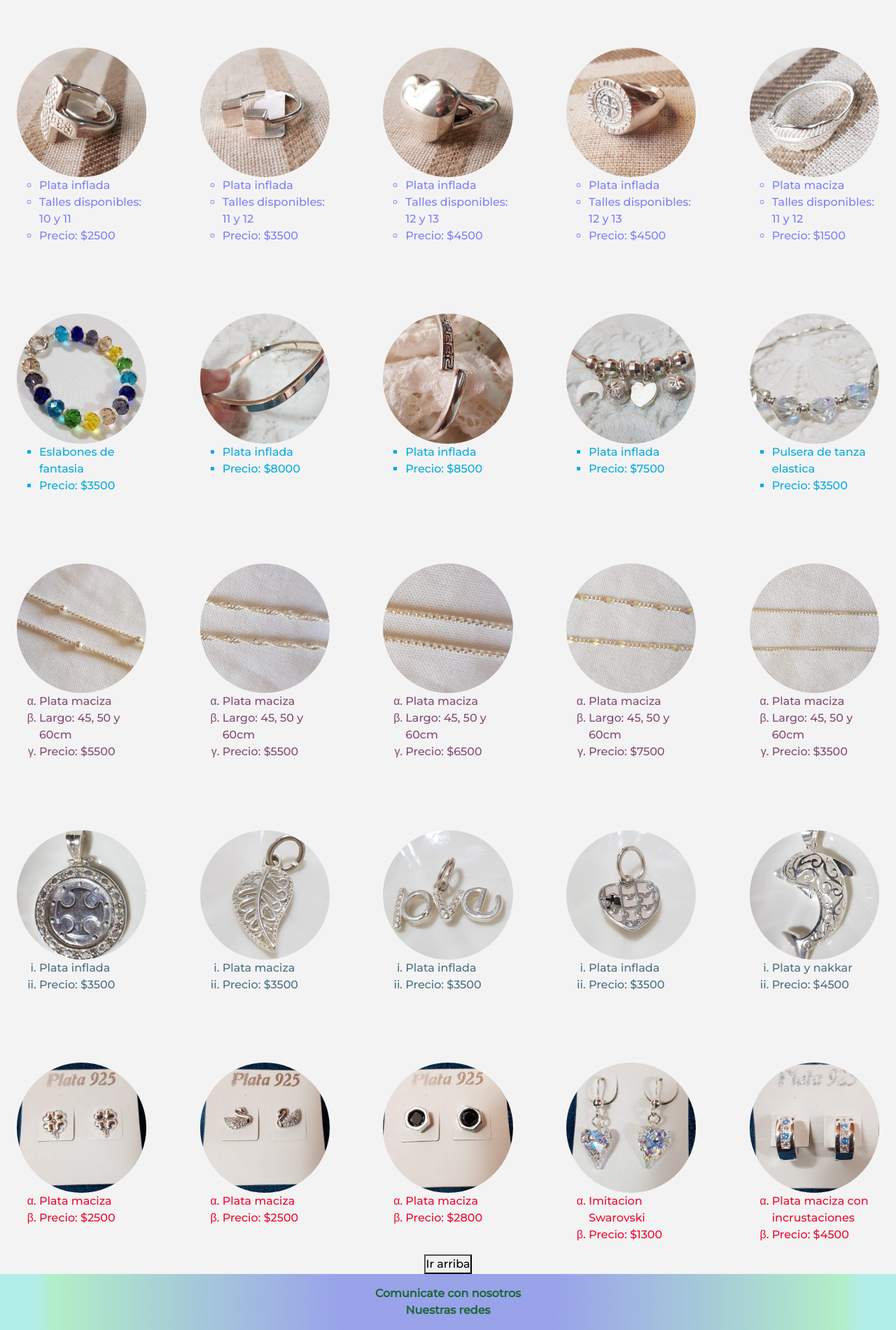
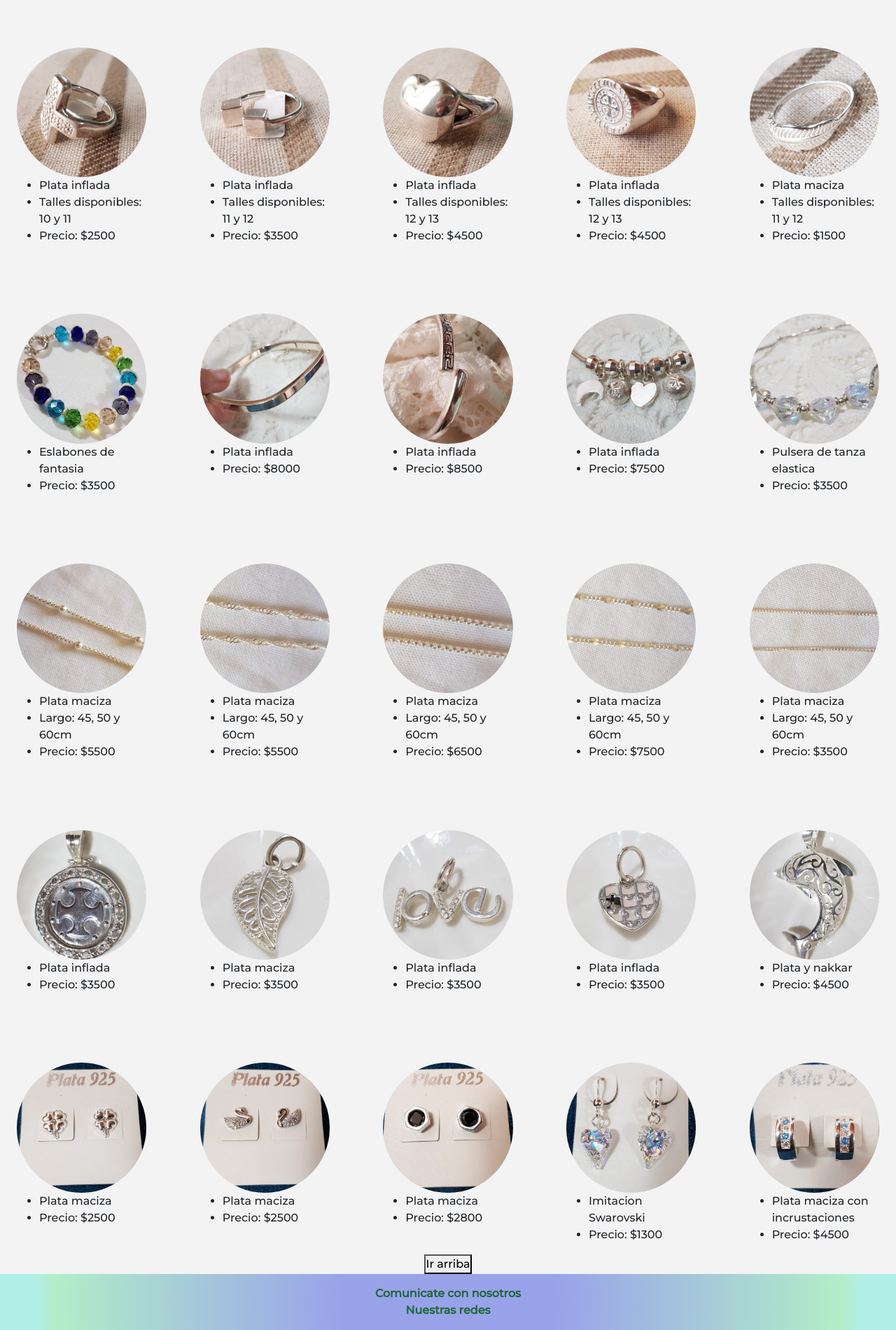
Before and after one commit to Solgelsi/Orabela, a plain HTML site: page html/productos.html in a window 1280 px wide. Shown: the part 332-2232 px from the top of the page at 70% size. Drawn offline with nearby package versions, Linux system fonts and the light colour scheme; a web font is replaced by a local one.

Commit message:
Cambios css

```diff
--- a/css/estiloDos.css
+++ b/css/estiloDos.css
@@ -100,7 +100,7 @@ h1, h2, h3 {
 .productoUno, .productoDos, .productoTres, .productoCuatro, .productoCinco {
   justify-content: center; }
 
-.productoUno__lista {
+/* .productoUno__lista {
   color: rgba(0, 0, 255, 0.473);
   font-family: 'Lucida Sans', 'Lucida Sans Regular', 'Lucida Grande', 'Lucida Sans Unicode', Geneva, Verdana, sans-serif;
   list-style-type: circle; }
@@ -123,7 +123,7 @@ h1, h2, h3 {
 .productoCinco__lista {
   color: #ec0b30;
   font-family: 'Lucida Sans', 'Lucida Sans Regular', 'Lucida Grande', 'Lucida Sans Unicode', Geneva, Verdana, sans-serif;
-  list-style-type: lower-greek; }
+  list-style-type: lower-greek; } */
 
 /*------FORMATO DE TABLA DE TALLES----*/
 .talles__titulo, .politica__titulo {
```
